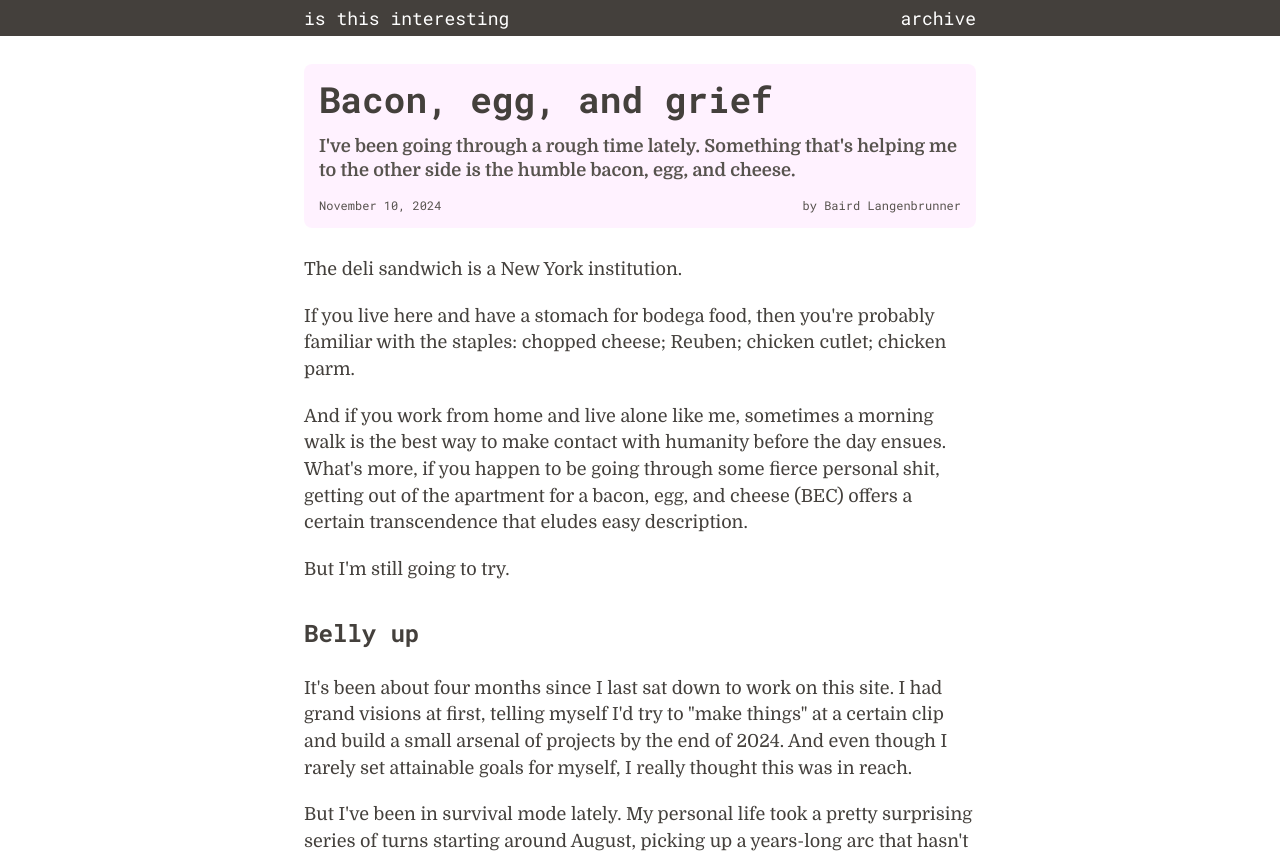
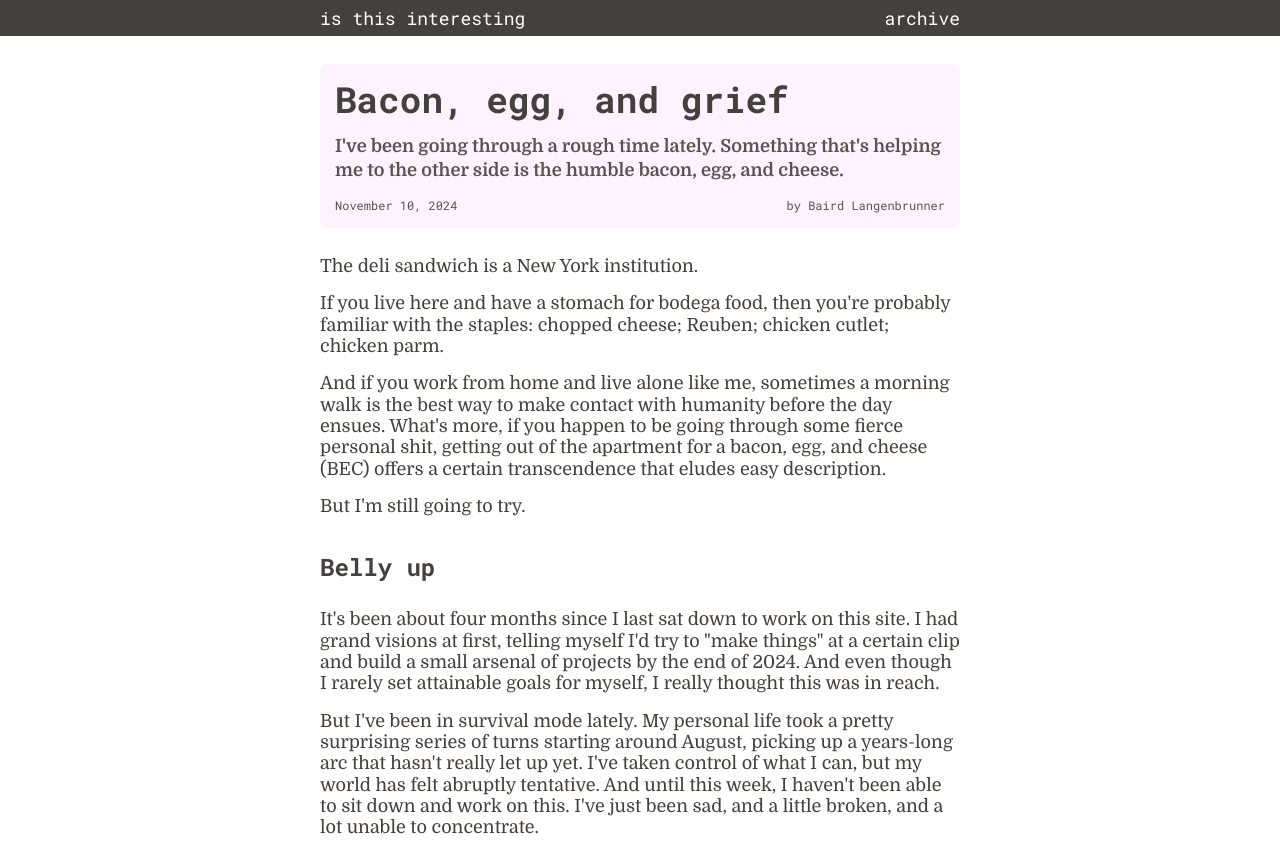
Before and after one commit to bairdlangenbrunner/isthisinteresting, a Next.js app: page /003-beg in a window 1280 px wide. Shown: the top 853 px of the page. Built offline with nearby package versions, Linux system fonts and the light colour scheme.

Commit message:
modified all css to respond to a medium breakpoint, instead of small

```diff
--- a/app/(posts)/004-setting-up-this-site/page.mdx
+++ b/app/(posts)/004-setting-up-this-site/page.mdx
@@ -17,13 +17,13 @@ I wish there were just one way to do something.
 
 Well, that's an insane thing to say generally; variety is what keeps me engaged. But I do wish this were true for building a website.
 
-I've struggled to get this blog and a more DIY personal website off the ground this year. There were some personal life obstacles hindering this, but also, unless you've done it before, it's just plain hard to do. And there are a million ways to do it. And none of them seems to be the best.
+I've struggled to get this blog, and in general a more DIY personal website, off the ground this year. I've had some personal life obstacles hindering my speed, but also, unless you've done it before, building a website from scratch is just plain hard to do. And there are a million ways to do it. And none of them seems to be the best. And the internet is a wasteland of wrong turns.
 
-It's also easy to forget how much of a struggle something like this is at first, once you figure it all out, and you soon forget all the false starts and rabbit holes you go down. So here's documentation of how I've built up this site so far, so that it helps future me, and potentially you too.
+It's also easy to forget how much of a struggle something like this is at first, and you soon forget all the false starts and rabbit holes you go down. So here's documentation of how I've built up this site so far, so that it helps future me, and potentially you too.
 
-Of course, this is simply the random walk that worked for me, and it may change in the future. This is probably not an interesting thing to read unless you came here looking for more tutorial-oriented web dev stuff.
+Of course, this is simply the random walk that ended up working for me, with the conceit that often the first thing that works is what sticks, and it very well may change in the future.
 
-The main steps are described at length below, with useful code where necessary.
+The main steps are described at length below, with useful code/instructions where necessary.
 
 1. Build your site or app locally (e.g., via React or Next.js)
 2. Get a domain (I use Hostinger)
--- a/app/components/navlinks.tsx
+++ b/app/components/navlinks.tsx
@@ -12,7 +12,7 @@ const links = [
 const NavLinks = () => {
   const pathname = usePathname();
   return (
-    <div className="flex justify-between text-sm sm:text-lg">
+    <div className="flex justify-between text-sm md:text-lg">
       {/* is this interesting div */}
       <div>
         <Link key="is this interesting" href="/" className="">
--- a/app/components/postheading.tsx
+++ b/app/components/postheading.tsx
@@ -4,13 +4,13 @@ import { PostMetadata } from "@/types";
 
 const PostHeading = ({ metadata }: { metadata: PostMetadata }) => {
   return (
-    <div className="flex flex-col p-[15px] gap-[15px] my-[1.25rem] sm:my-[1.75rem] bg-[rgb(255,0,255,0.05)] rounded-lg paragraph-widths mx-auto">
+    <div className="flex flex-col p-[15px] gap-[15px] my-[1.25rem] md:my-[1.75rem] bg-[rgb(255,0,255,0.05)] rounded-lg paragraph-widths mx-auto">
       <div className="">
-        <h1 className="font-[900] text-3xl sm:text-4xl">{metadata.title}</h1>
+        <h1 className="font-[900] text-3xl md:text-4xl">{metadata.title}</h1>
       </div>
 
       <div className="">
-        <h2 className="font-[650] sm:text-[1.125rem] text-base font-serif leading-[1.25rem] sm:leading-[1.5rem] text-stone-600">
+        <h2 className="font-[650] md:text-[1.125rem] text-base font-serif leading-[1.25rem] md:leading-[1.5rem] text-stone-600">
           {metadata.standfirst}
         </h2>
       </div>
--- a/app/globals.css
+++ b/app/globals.css
@@ -21,12 +21,13 @@
   } */
 
   p {
+    @apply md:leading-[1.666rem];
+    @apply leading-[1.333rem];
+    @apply md:text-[1.125rem];
+    @apply md:my-[1.25rem];
+    @apply my-[1rem];
     @apply font-serif;
-    @apply leading-[1.333rem];
-    @apply sm:leading-[1.666rem];
-    @apply sm:text-[1.125rem];
-    @apply my-[1rem];
-    @apply sm:my-[1.25rem];
+
   }
 
   /* p,
@@ -38,17 +39,17 @@
 
   .navbar-footer-widths {
     @apply max-w-[90%];
-    @apply md:max-w-[42rem];
+    @apply md:max-w-[40rem];
   }
 
   .paragraph-widths {
     @apply w-[90%];
-    @apply md:w-[42rem];
+    @apply md:w-[40rem];
   }
 
   .image-widths {
     @apply w-[100%];
-    @apply md:w-[42rem];
+    @apply sm:w-[30rem];
   }
 
   a {
@@ -65,10 +66,10 @@
   h2 {
     @apply font-[700];
     @apply text-base;
-    @apply sm:text-[1.125rem];
+    @apply md:text-[1.125rem];
     @apply font-serif;
     @apply leading-[1.25rem];
-    @apply sm:leading-[1.5rem];
+    @apply md:leading-[1.5rem];
   }
 
   h3 {
```
